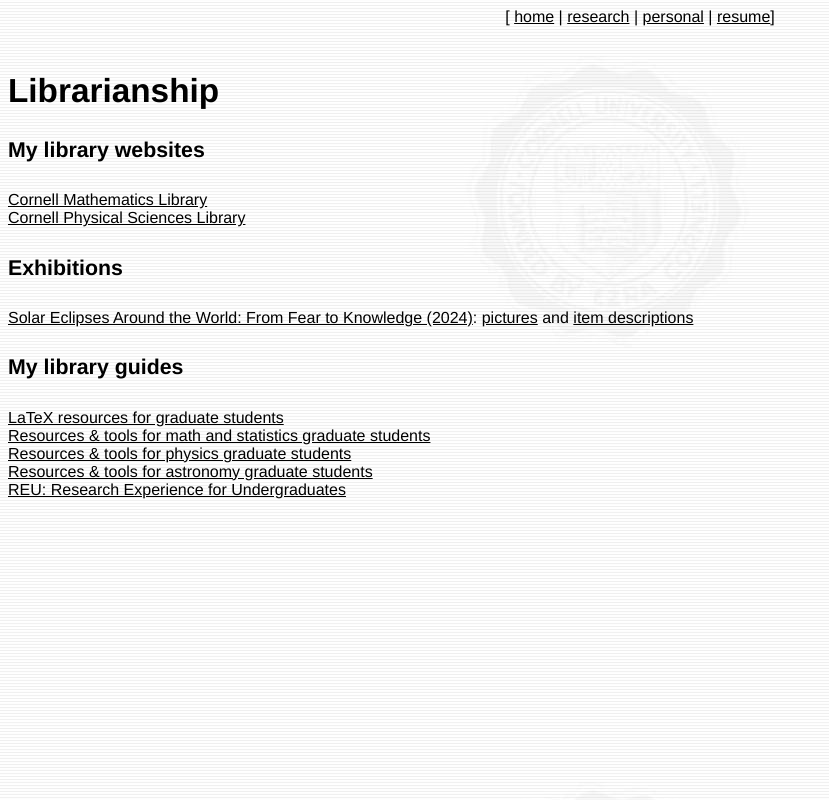
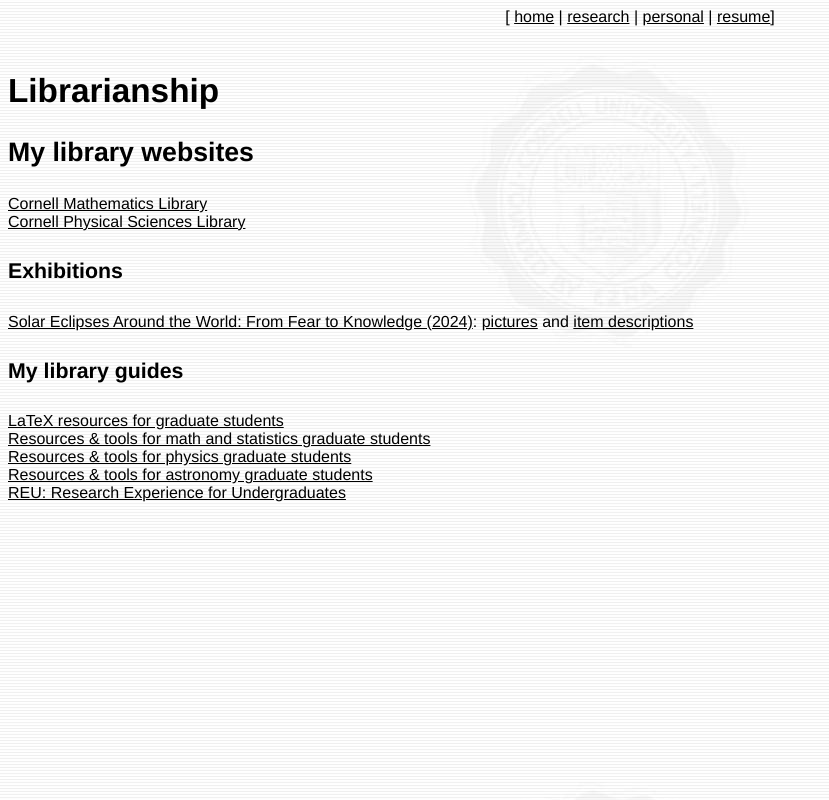
Before and after one commit to hwwspoon/hwwspoon.github.io, a plain HTML site: page librarianship.html in a window 1280 px wide. Shown: the whole page, without its empty margins (0-829 px from the left). Drawn offline with Linux system fonts and the light colour scheme.

Commit message:
Update librarianship.html

```diff
--- a/librarianship.html
+++ b/librarianship.html
@@ -14,7 +14,7 @@
 
 <H2>Librarianship</H2>
 
-<H4>My library websites</H4>
+<H3>My library websites</H3>
 <A HREF="https://mathematics.library.cornell.edu/">Cornell Mathematics Library</A>
 <BR>
 <A HREF="https://physicalsciences.library.cornell.edu/">Cornell Physical Sciences Library</A>
```
